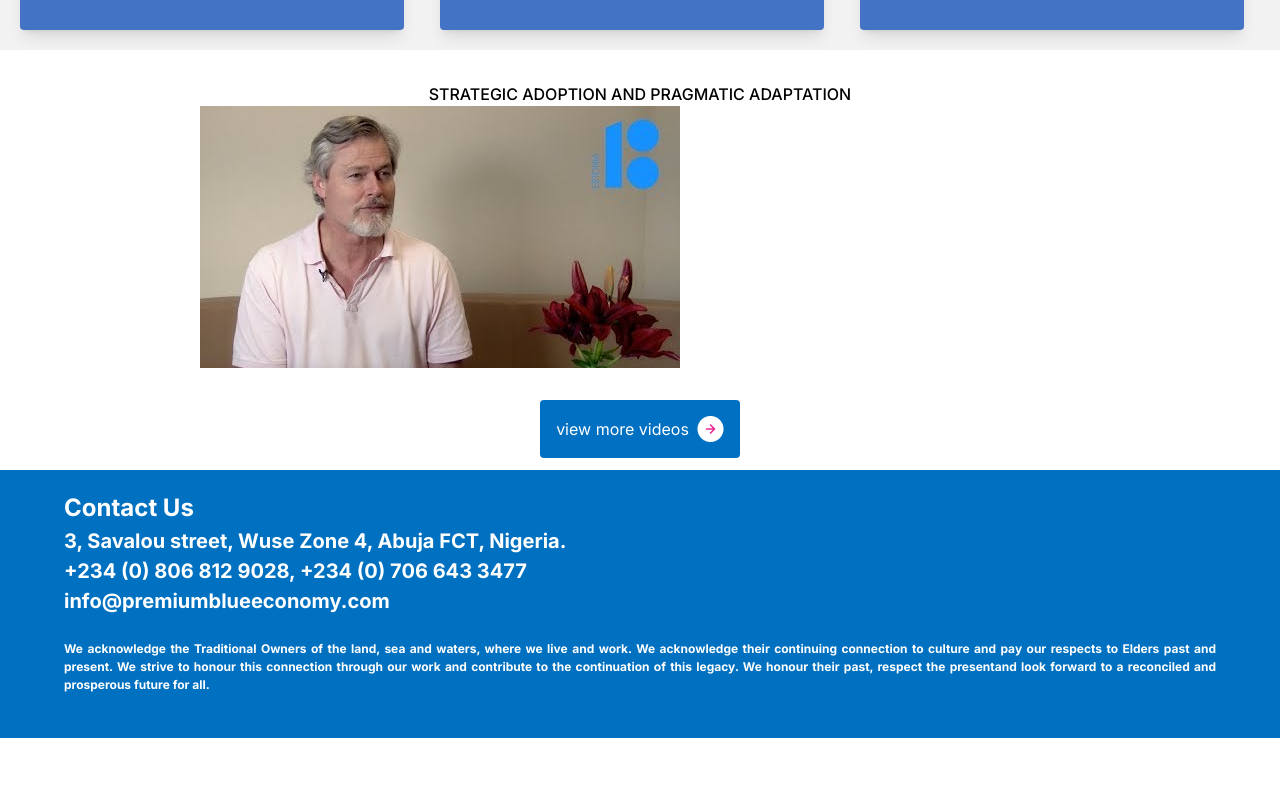
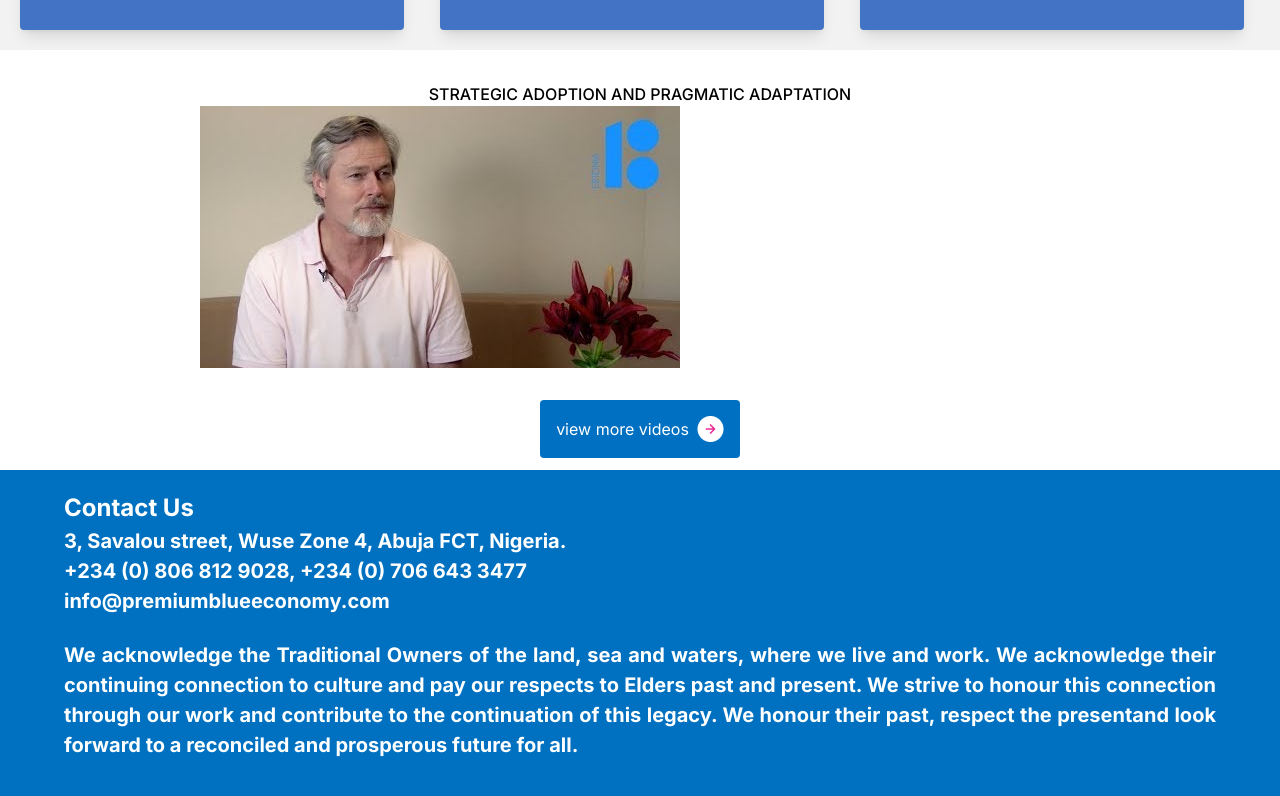
Before and after one commit to Rotinuel/pbe, a Next.js app: page / in a window 1280 px wide. Shown: the part 856-1652 px from the top of the page. Before the commit the page ends 1594 px from the top, so only its background shows below. Built offline with nearby package versions, Linux system fonts and the light colour scheme.

Commit message:
donne footer

```diff
--- a/app/components/Footer.tsx
+++ b/app/components/Footer.tsx
@@ -8,7 +8,7 @@ export function Footer (){
                     <p className="text-[11px] lg:text-[20px]">+234 (0) 806 812 9028, +234 (0) 706 643 3477</p>
                     <p className="text-[11px] lg:text-[20px]">info@premiumblueeconomy.com</p>
                 </div>
-                <div className="text-[12px] pt-6 pb-6 text-justify">
+                <div className="text-[12px] pt-6 pb-6 text-justify lg:text-[20px]">
                     <p>We acknowledge the Traditional Owners of the land, sea and waters, where we live and work. We acknowledge their continuing connection to culture and pay our respects to Elders past and present. We strive to honour this connection through our work and contribute to the continuation of this legacy. We honour their past, respect the presentand look forward to a reconciled and prosperous future for all.</p>
 
                 </div>
```
